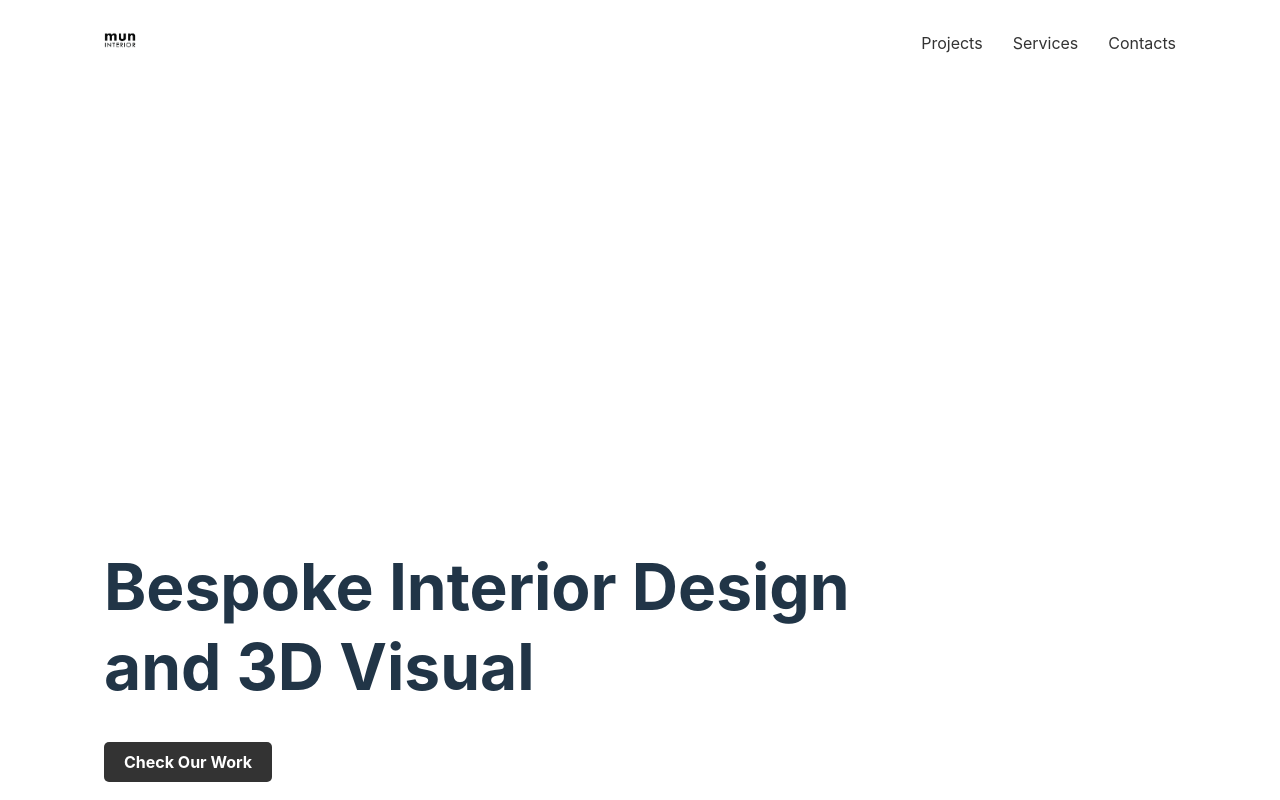
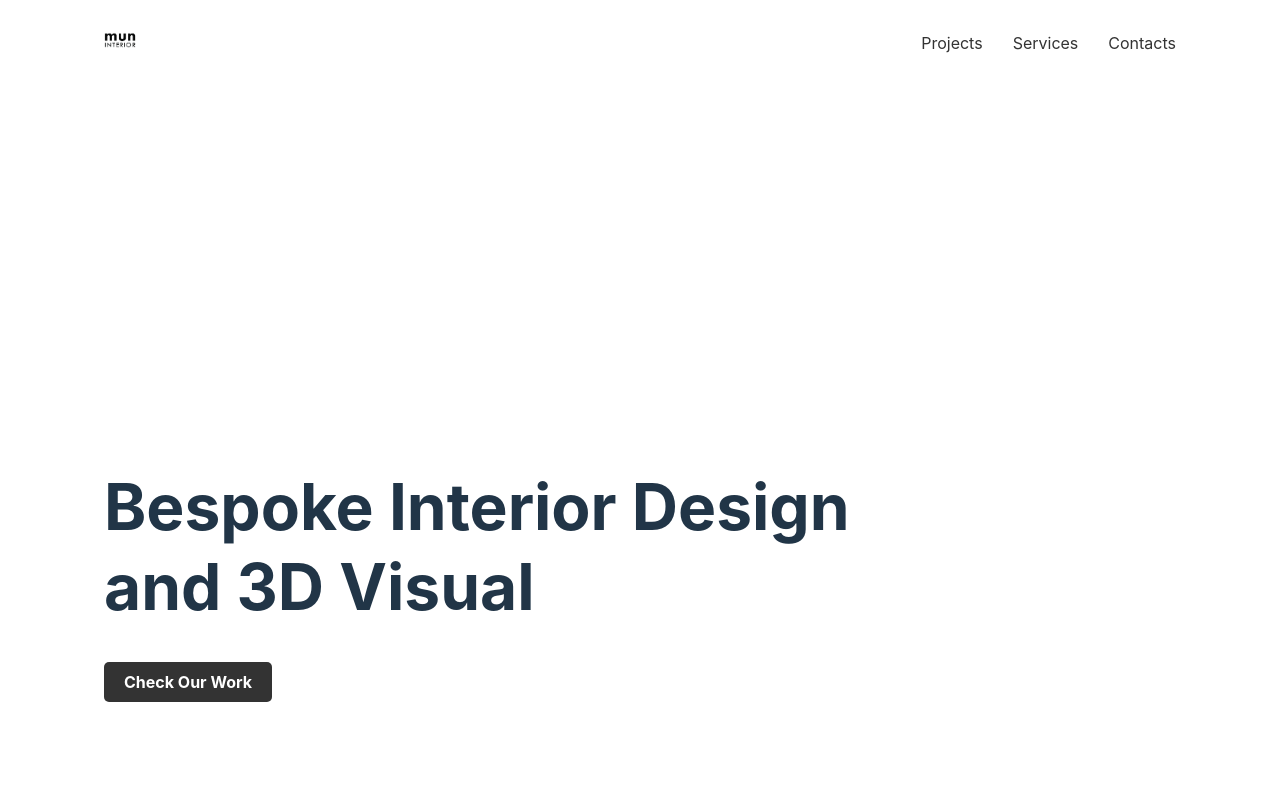
Before and after one commit to hlmyrsyd/muninterior-app, a React (Vite) app: page / in a window 1280 px wide. Shown: the top 800 px of the page. Built offline with nearby package versions, Linux system fonts and the light colour scheme.

Commit message:
Hero too low bug

```diff
--- a/src/components/Header.css
+++ b/src/components/Header.css
@@ -1,5 +1,5 @@
 .hero {
-    padding: 25rem 0 25rem 0;
+    padding: 20rem 0 25rem 0;
     margin: 0;
 
 }
```
